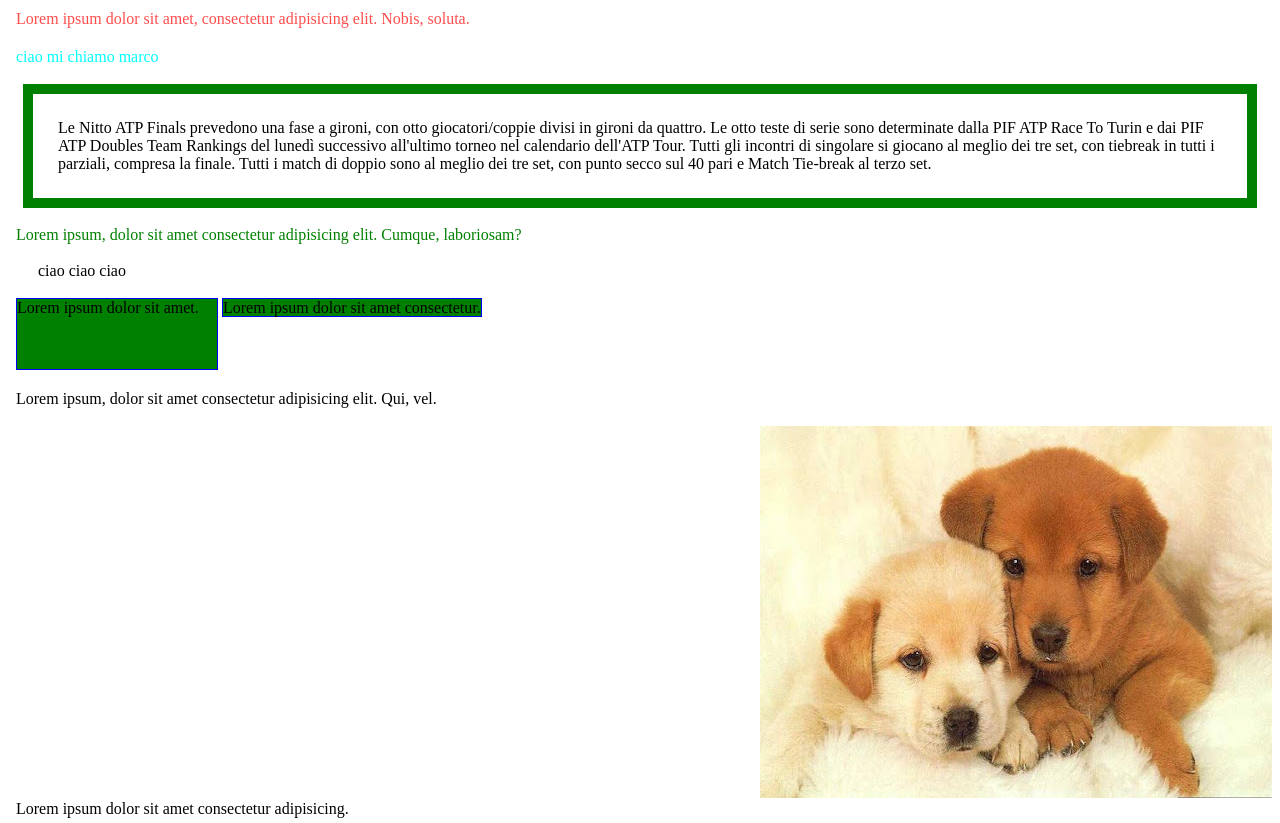
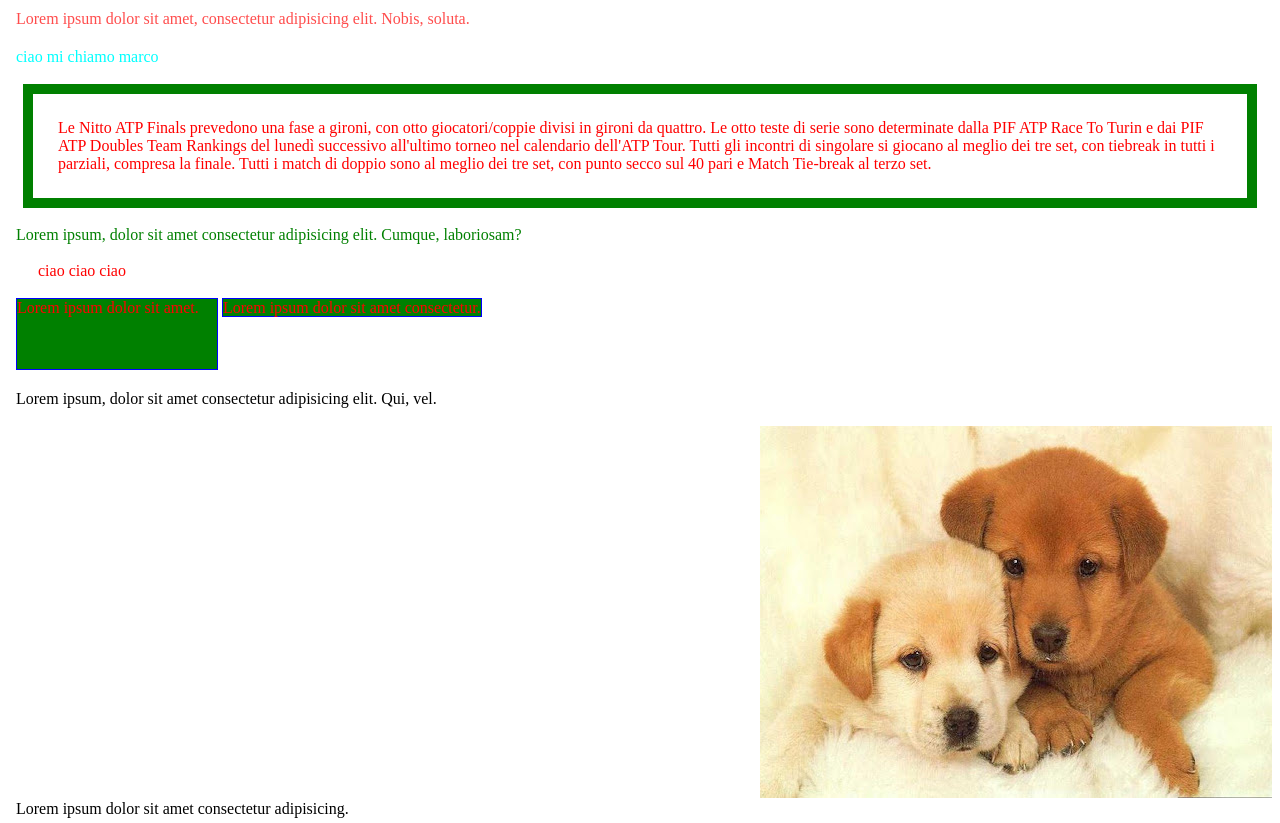
Before and after one commit to marcoozzzz05/marcoproject, a plain HTML site: page index.html in a window 1280 px wide. Shown: the part 1245-2068 px from the top of the page. Drawn offline with Linux system fonts and the light colour scheme.

Commit message:
add variable

```diff
--- a/style.css
+++ b/style.css
@@ -1,4 +1,10 @@
+:root {
+    --colore: red;
+}
 
+ * {
+    color: var(--colore);
+ }
 
 h1 {
     color: aqua;
```
